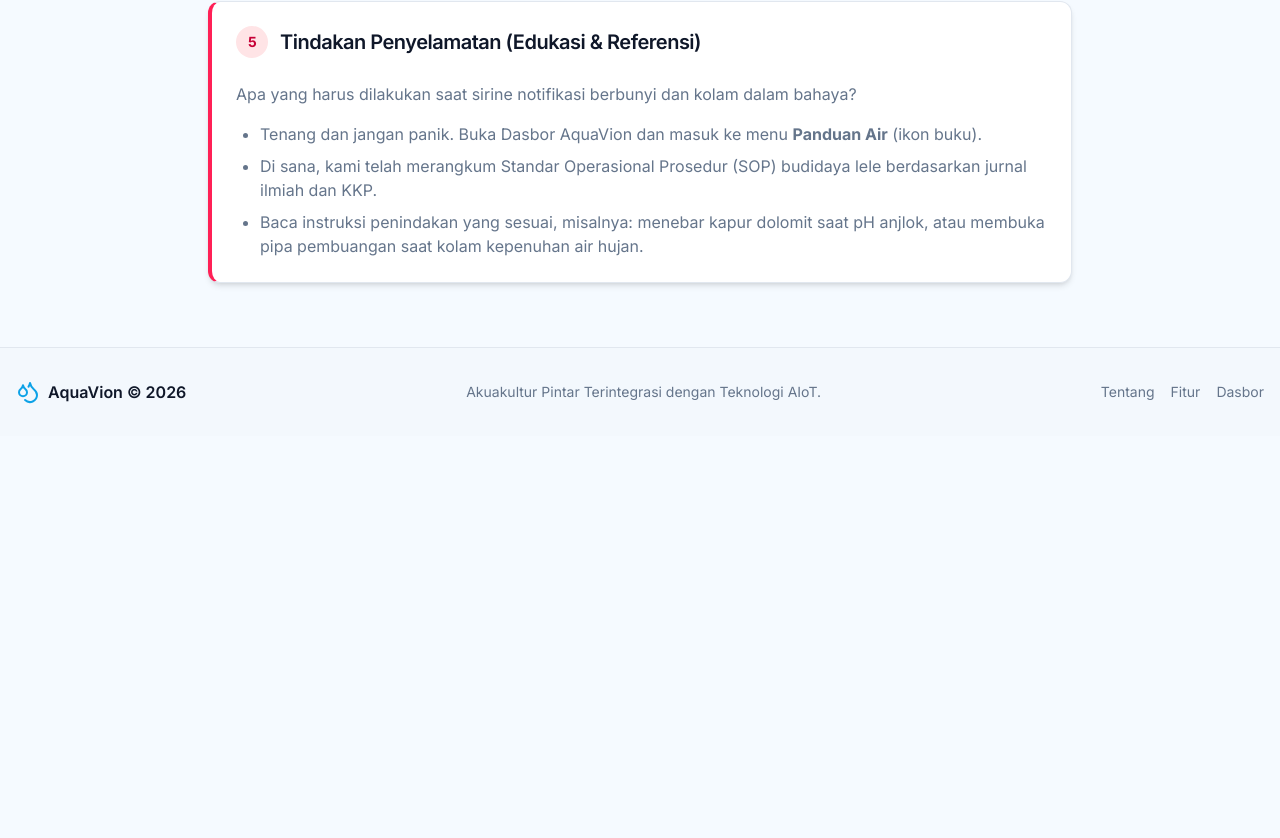
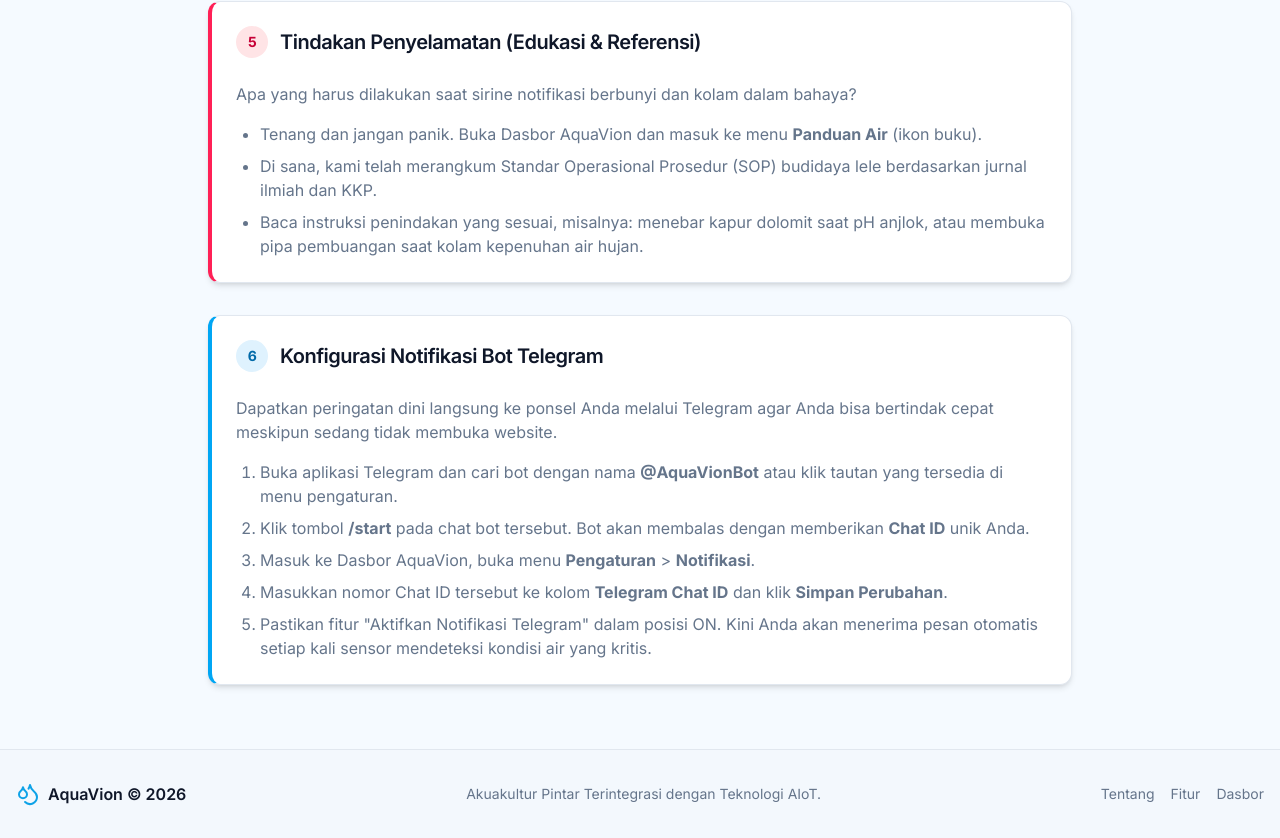
Before and after one commit to Naditya206/AquaVion, a Next.js app: page /guidebook in a window 1280 px wide. Shown: the part 1600-2438 px from the top of the page. Before the commit the page ends 2036 px from the top, so only its background shows below. Built offline with nearby package versions, Linux system fonts and the light colour scheme; no server answers.

Commit message:
feat: implement firebase authentication provider and user settings configuration page

```diff
--- a/src/app/guidebook/page.tsx
+++ b/src/app/guidebook/page.tsx
@@ -109,6 +109,27 @@
           </CardContent>
         </Card>
 
+        <Card className="border-l-4 border-l-sky-500 shadow-md">
+          <CardHeader>
+            <CardTitle className="flex items-center gap-3 text-xl">
+              <span className="flex h-8 w-8 items-center justify-center rounded-full bg-sky-100 text-sky-700 dark:bg-sky-900/30 dark:text-sky-400 font-bold text-sm">6</span>
+              Konfigurasi Notifikasi Bot Telegram
+            </CardTitle>
+          </CardHeader>
+          <CardContent className="space-y-4 text-muted-foreground">
+            <p>
+              Dapatkan peringatan dini langsung ke ponsel Anda melalui Telegram agar Anda bisa bertindak cepat meskipun sedang tidak membuka website.
+            </p>
+            <ul className="list-decimal pl-6 space-y-2">
+              <li>Buka aplikasi Telegram dan cari bot dengan nama <strong>@AquaVionBot</strong> atau klik tautan yang tersedia di menu pengaturan.</li>
+              <li>Klik tombol <strong>/start</strong> pada chat bot tersebut. Bot akan membalas dengan memberikan <strong>Chat ID</strong> unik Anda.</li>
+              <li>Masuk ke Dasbor AquaVion, buka menu <strong>Pengaturan</strong> {">"} <strong>Notifikasi</strong>.</li>
+              <li>Masukkan nomor Chat ID tersebut ke kolom <strong>Telegram Chat ID</strong> dan klik <strong>Simpan Perubahan</strong>.</li>
+              <li>Pastikan fitur "Aktifkan Notifikasi Telegram" dalam posisi ON. Kini Anda akan menerima pesan otomatis setiap kali sensor mendeteksi kondisi air yang kritis.</li>
+            </ul>
+          </CardContent>
+        </Card>
+
       </div>
     </div>
   )
--- a/src/app/login/page.tsx
+++ b/src/app/login/page.tsx
@@ -74,10 +74,9 @@
 
     try {
       await signInWithEmailAndPassword(auth, email, password)
-      router.replace(redirectTo)
+      // Redirect handled by useEffect
     } catch (err) {
       setError(getErrorCopy(err))
-    } finally {
       setSubmitting(false)
     }
   }
@@ -87,15 +86,28 @@
     setSubmitting(true)
     try {
       await signInWithGoogle()
-      router.replace(redirectTo)
+      // Redirect handled by useEffect
     } catch (err) {
       setError({
         title: "Gagal masuk dengan Google",
         message: "Terjadi kendala saat masuk dengan Google. Coba lagi.",
       })
-    } finally {
       setSubmitting(false)
     }
+  }
+
+  if (user) {
+    return (
+      <Card className="w-full max-w-md">
+        <CardContent className="pt-6 pb-8 flex flex-col items-center text-center gap-4">
+          <div className="h-12 w-12 rounded-full border-4 border-primary border-t-transparent animate-spin" />
+          <div className="space-y-1">
+            <h3 className="font-semibold text-lg">Sudah Masuk</h3>
+            <p className="text-sm text-muted-foreground">Mengalihkan Anda ke dasbor...</p>
+          </div>
+        </CardContent>
+      </Card>
+    )
   }
 
   return (
--- a/src/components/auth/auth-provider.tsx
+++ b/src/components/auth/auth-provider.tsx
@@ -35,23 +35,14 @@
   const [loading, setLoading] = useState(true)
 
   useEffect(() => {
-    // Faster timeout for auth check
-    const authTimeout = setTimeout(() => {
-      if (loading) {
-        setLoading(false)
-      }
-    }, 3000)
-
     const unsubscribe = onAuthStateChanged(auth, (currentUser) => {
       setUser(currentUser)
       setAuthCookie(currentUser?.uid ?? null)
       setLoading(false)
-      clearTimeout(authTimeout)
     })
 
     return () => {
       unsubscribe()
-      clearTimeout(authTimeout)
     }
   }, [])
 
```
Also changed, not shown: src/app/dashboard/settings/page.tsx (+15 -15 lines).
